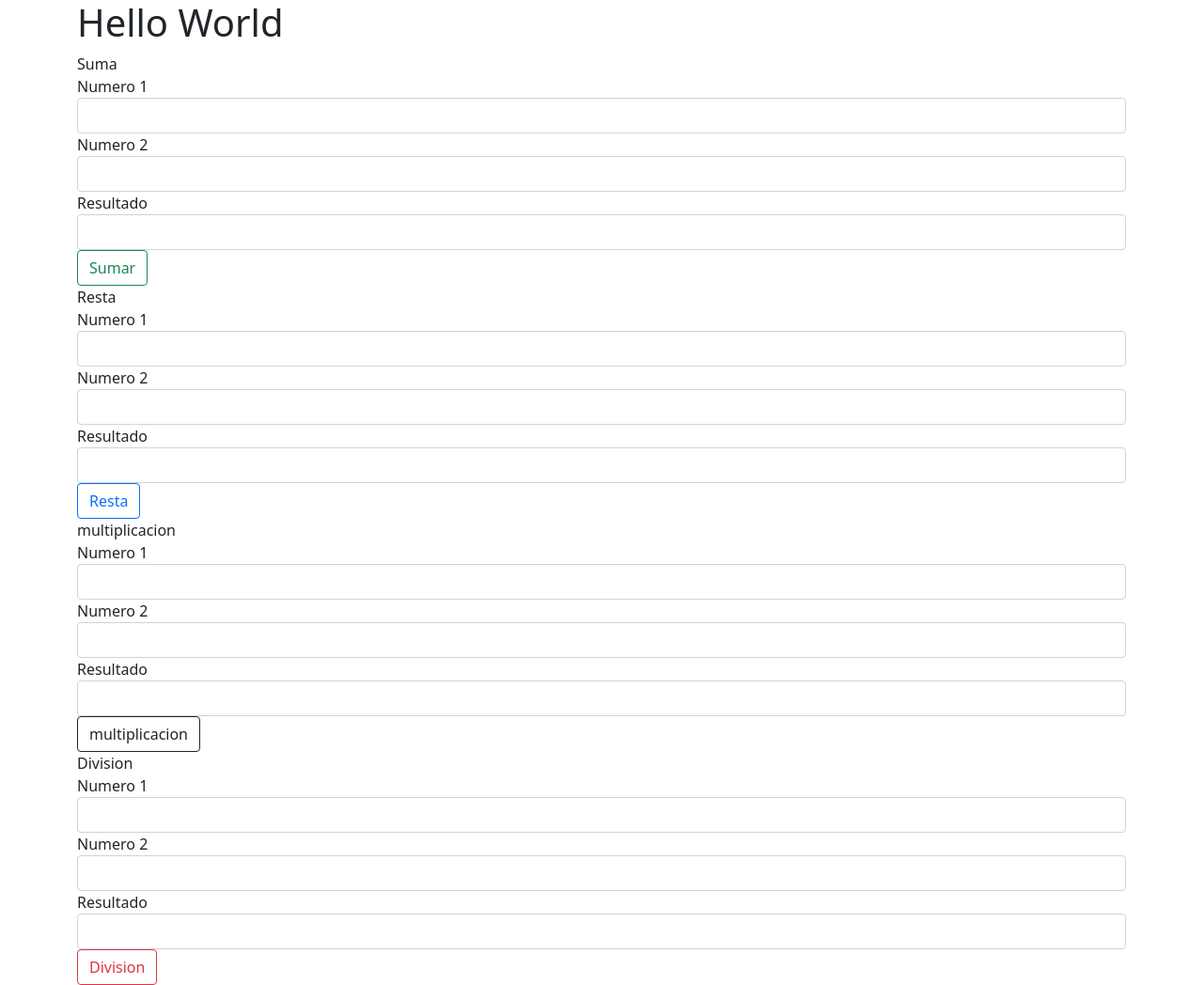
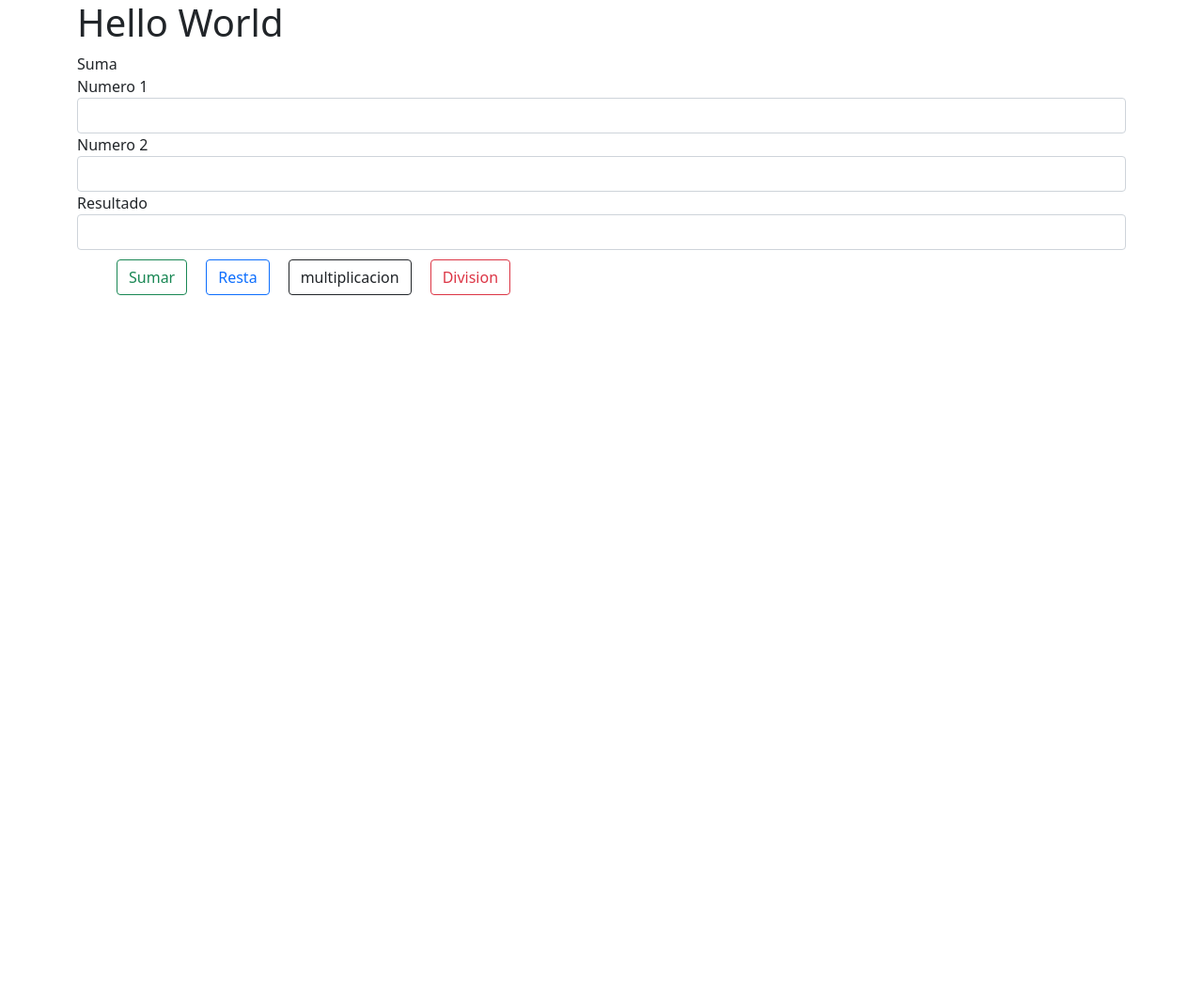
Before and after one commit to lleroc/Sexto, a PHP site: page /index.view.php in a window 1280 px wide. Shown: the whole page at 94% size. After the commit the page ends 314 px from the top, so only its background shows below. Run offline with PHP 8.4, Linux system fonts and the light colour scheme.

Commit message:
Cambios_operaciones

```diff
--- a/Proyecto3/views/index.view.php
+++ b/Proyecto3/views/index.view.php
@@ -1,86 +1,65 @@
 <!DOCTYPE html>
 <html lang="en">
+
 <head>
     <meta charset="UTF-8">
     <meta name="viewport" content="width=device-width, initial-scale=1.0">
     <title>Document</title>
     <link href="https://cdn.jsdelivr.net/npm/bootstrap@5.0.2/dist/css/bootstrap.min.css" rel="stylesheet" integrity="sha384-EVSTQN3/azprG1Anm3QDgpJLIm9Nao0Yz1ztcQTwFspd3yD65VohhpuuCOmLASjC" crossorigin="anonymous">
+    <script src="https://code.jquery.com/jquery-3.7.1.js" integrity="sha256-eKhayi8LEQwp4NKxN+CfCh+3qOVUtJn3QNZ0TciWLP4=" crossorigin="anonymous"></script>
 </head>
+
 <body>
 
     <div class="container">
+
         <div class="row">
             <div class="col-12">
                 <h1>Hello World</h1>
+            </div>
 
-        </div>
             <div class="col-md-12">
                 <label for="" class="control-label">Suma</label>
                 <div class="form-group">
                     <label for="">Numero 1</label>
-                <input type="number" name="numero1" id="numero1"  class="form-control">
+                    <input type="number" name="numero1" id="numero1" class="form-control">
                 </div>
                 <div class="form-group">
                     <label for="">Numero 2</label>
-                <input type="number" name="numero2" id="numero2"  class="form-control">
+                    <input type="number" name="numero2" id="numero2" class="form-control">
                 </div>
                 <div class="form-group">
                     <label for="">Resultado</label>
-                <input type="number" name="resSuma" id="resSuma"  class="form-control">
+                    <input type="number" name="res" id="res" class="form-control">
                 </div>
-            <button type="button" class="btn btn-outline-success" onclick="sumar()">Sumar</button>
             </div>
-        <div class="col-md-12">
-            <label for="" class="control-label">Resta</label>
-            <div class="form-group">
-                <label for="">Numero 1</label>
-                <input type="number" name="numero1" id="numero1"  class="form-control">
+            <div class="sidebar">
+                <ul>
+                    <li>
+                        <button type="button" class="btn btn-outline-success" onclick="operacion(1)">Sumar</button>
+                    </li>
+                    <li>
+                        <button type="button" class="btn btn-outline-primary" onclick="operacion(2)">Resta</button>
+                    </li>
+                    <li>
+                        <button type="button" class="btn btn-outline-dark" onclick="operacion(3)">multiplicacion</button>
+                    </li>
+                    <li>
+                        <button type="button" class="btn btn-outline-danger" onclick="operacion(4)">Division</button>
+                    </li>
+                </ul>
             </div>
-            <div class="form-group">
-                <label for="">Numero 2</label>
-                <input type="number" name="numero2" id="numero2"  class="form-control">
-            </div>
-            <div class="form-group">
-                <label for="">Resultado</label>
-                <input type="number" name="resResta" id="resResta"  class="form-control">
-            </div>
-            <button type="button" class="btn btn-outline-primary" onclick="resta()">Resta</button>
-        </div>
-        <div class="col-md-12">
-            <label for="" class="control-label">multiplicacion</label>
-            <div class="form-group">
-                <label for="">Numero 1</label>
-                <input type="number" name="numero1" id="numero1"  class="form-control">
-            </div>
-            <div class="form-group">
-                <label for="">Numero 2</label>
-                <input type="number" name="numero2" id="numero2"  class="form-control">
-            </div>
-            <div class="form-group">
-                <label for="">Resultado</label>
-                <input type="number" name="resMul" id="resMul"  class="form-control">
-            </div>
-            <button type="button" class="btn btn-outline-dark" onclick="multiplicacion()">multiplicacion</button>
-        </div>
-        <div class="col-md-12">
-            <label for="" class="control-label">Division</label>
-            <div class="form-group">
-                <label for="">Numero 1</label>
-                <input type="number" name="numero1" id="numero1"  class="form-control">
-            </div>
-            <div class="form-group">
-                <label for="">Numero 2</label>
-                <input type="number" name="numero2" id="numero2"  class="form-control">
-            </div>
-            <div class="form-group">
-                <label for="">Resultado</label>
-                <input type="number" name="resDivision" id="resDivision"  class="form-control">
-            </div>
-            <button type="button" class="btn btn-outline-danger" onclick="division()">Division</button>
-        </div>
+<style>
+    ul li{
+        list-style: none;
+        float: left;
+        margin: 10px;
 
+    }
+</style>
         </div>
     </div>
 
 </body>
+
 </html>
```
Also changed, not shown: Proyecto3/Controllers/operaciones.controller.php (+4 -4 lines), Proyecto3/views/operaciones.js (+7 -0 lines). Lines whose indentation alone changed are shown as unchanged.
